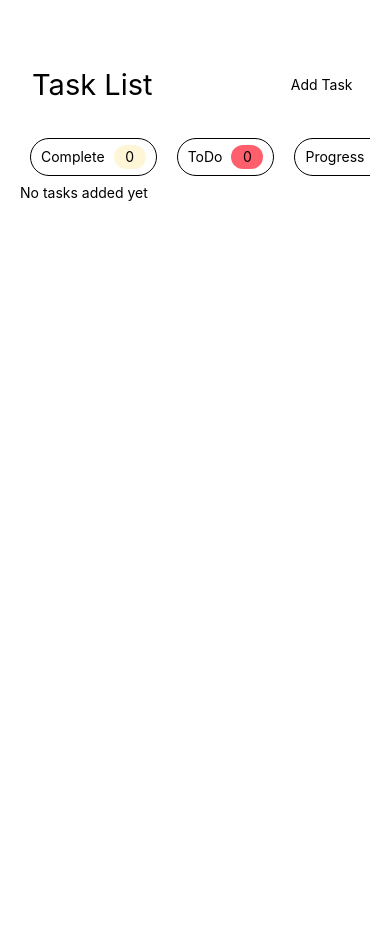
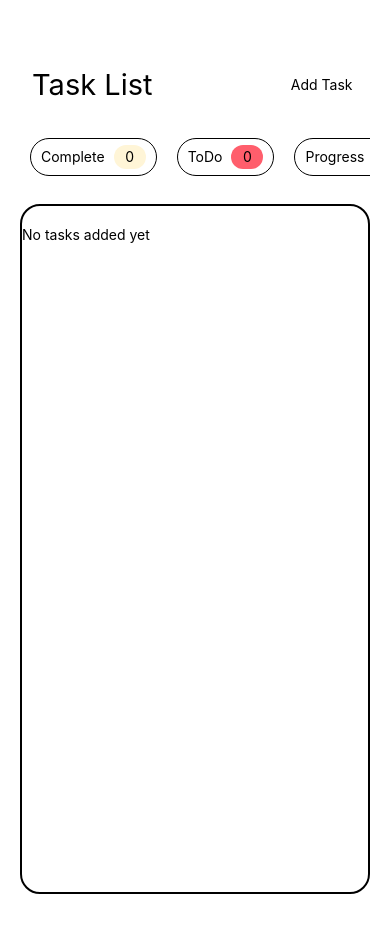
Before and after one commit to josephmusngi21/ToDo, a React Native app: screen / in a window 390 px wide. Before the commit the page ends 844 px from the top, so only its background shows below. Built offline with nearby package versions, Linux system fonts and the light colour scheme.

Commit message:
w, updated

```diff
--- a/components/todo.js
+++ b/components/todo.js
@@ -26,8 +26,8 @@ export default function ToDo() {
     try {
       const jsonValue = JSON.stringify(tasks);
       await AsyncStorage.setItem('tasks', jsonValue);
-      console.log("Tasks saved: ", jsonValue);
-      logAllStoredTasks();
+      console.log("Tasks saved: ", jsonValue); // Log saved tasks
+      await logAllStoredTasks(); // Log all stored tasks
     } catch (e) {
       console.error("Error saving tasks:", e);
     }
@@ -36,11 +36,11 @@ export default function ToDo() {
   const loadTasks = async () => {
     try {
       const jsonValue = await AsyncStorage.getItem('tasks');
-      console.log("Tasks loaded from storage: ", jsonValue);
+      console.log("Tasks loaded from storage: ", jsonValue); // Log loaded tasks
       if (jsonValue != null) {
-        const loadedTasks = JSON.parse(jsonValue);
-        console.log("Parsed loaded tasks: ", loadedTasks);
-        setTasks(loadedTasks);
+        const parsedTasks = JSON.parse(jsonValue).map(task => new Task(task.task, new Date(task.date), task.type, task.tags, task.description));
+        console.log("Parsed loaded tasks: ", parsedTasks); // Log parsed tasks
+        setTasks(parsedTasks);
       }
     } catch (e) {
       console.error("Error loading tasks:", e);
@@ -50,11 +50,14 @@ export default function ToDo() {
   const logAllStoredTasks = async () => {
     try {
       const allTasks = await AsyncStorage.getItem('tasks');
-      console.log("All Stored Tasks: ", allTasks);
+      console.log("All Stored Tasks: ", allTasks); // Log all tasks stored in AsyncStorage
     } catch (e) {
       console.error("Error logging all stored tasks:", e);
     }
   };
+
+  const date = new Date();
+  console.log(date);
 
   const navItem = {
     Complete: { value: completed.length, color: "#fff5d7" },
@@ -85,7 +88,7 @@ export default function ToDo() {
       setTasks(updatedTasks);
       saveTasks(updatedTasks);
       setTaskInput("");
-      setDescriptionInput("");
+      setDescriptionInput(""); // Clear description input after adding task
     } else {
       alert("Must add task");
     }
@@ -103,6 +106,7 @@ export default function ToDo() {
       </View>
     </TouchableOpacity>
   );
+
   return (
     <View style={styles.container}>
       <View style={styles.nav}>
@@ -140,7 +144,7 @@ export default function ToDo() {
           <FlatList
             data={tasks}
             renderItem={({ item }) => (
-              <TaskBox taskText={item} key={item.showTask()} />
+              <TaskBox taskText={item} key={item.showTask()} setTasks={setTasks} tasks={tasks}/>
             )}
             keyExtractor={(item, index) => index.toString()}
           />
@@ -151,6 +155,7 @@ export default function ToDo() {
     </View>
   );
 }
+
 
 
 
@@ -248,4 +253,13 @@ const styles = StyleSheet.create({
     alignItems: "center",
     marginTop: 12,
   },
+
+  taskList: {
+    marginVertical: 20,
+    paddingVertical: 20,
+    borderRadius: 20,
+    borderWidth: 2,
+    height: 690,
+    overflow: 'hidden',
+  }
 });
```
